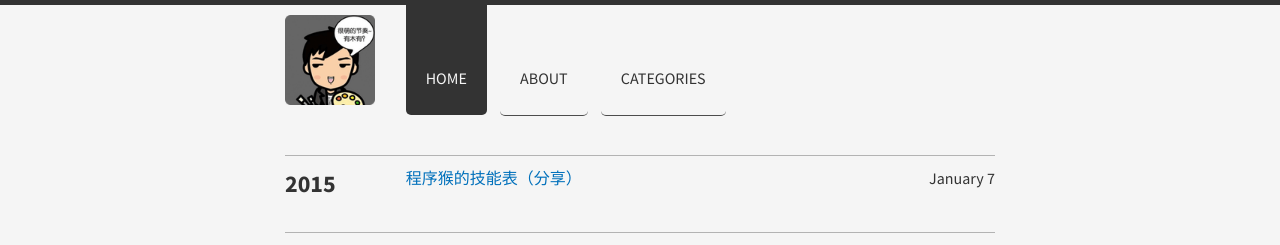
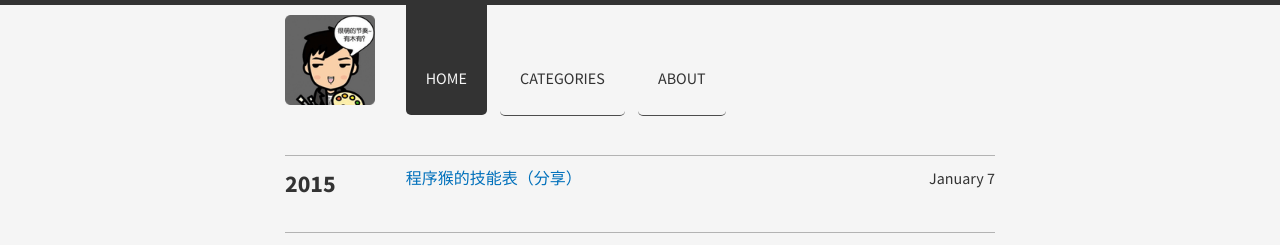
Before and after one commit to JavaCS3/blog, a Jekyll site: the page built from index.html, in a window 1280 px wide. Shown: the top 245 px of the page. Built offline with Jekyll 4.4.1, drawn with Linux system fonts in a browser that asks for light colours; nearby versions of some CDN libraries; Markdown is read by kramdown in place of the engine named in the settings; some of the changed lines change nothing that is shown.

Commit message:
resort nav

```diff
--- a/_data/links.yml
+++ b/_data/links.yml
@@ -1,8 +1,8 @@
 - url: /
   title: Home
 
+- url: /categories
+  title: Categories
+
 - url: /about
   title: About
-
-- url: /categories
-  title: Categories
```
